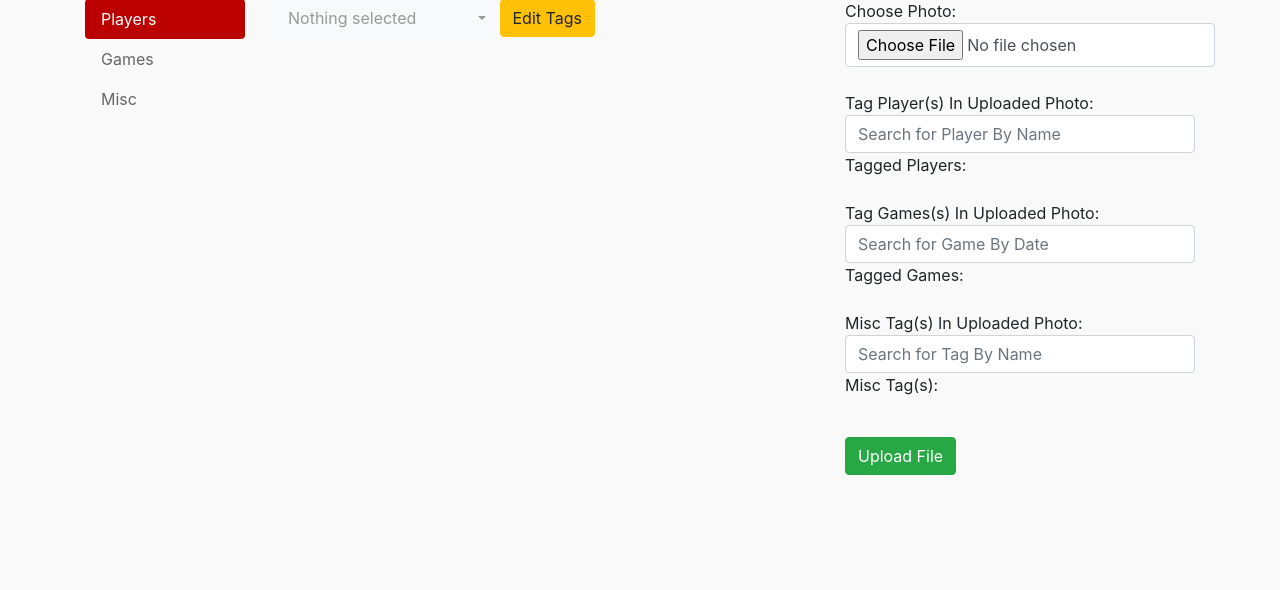
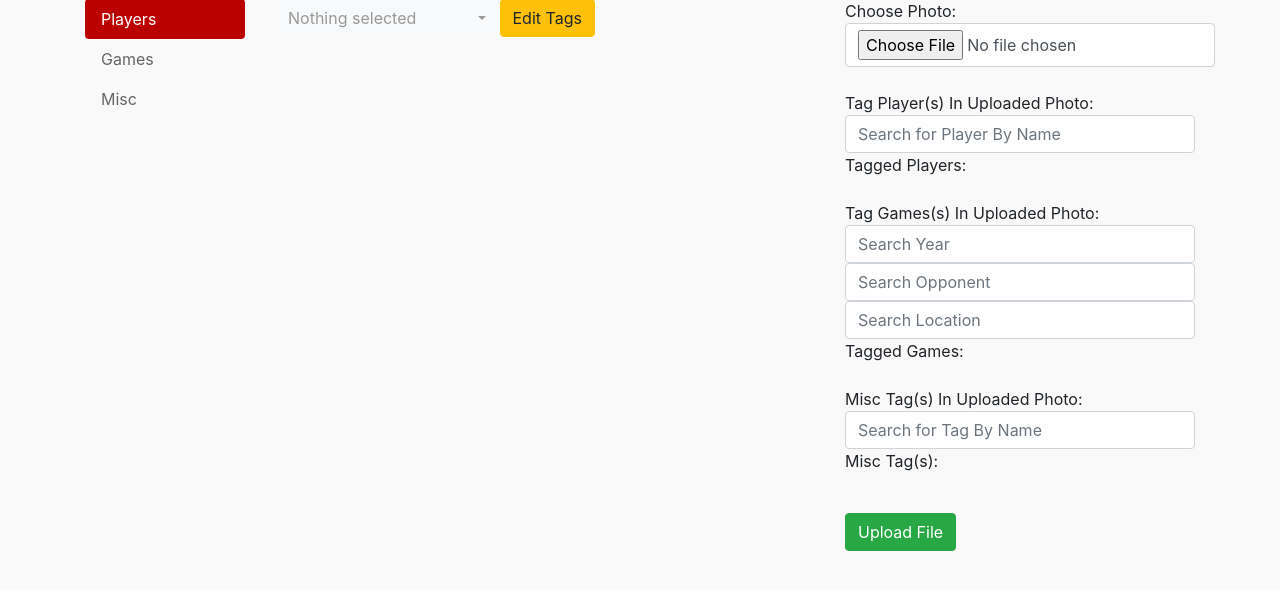
Before and after one commit to K-Bird/BuckeyeFootball, a PHP site: page /media.php in a window 1280 px wide. Shown: the part 170-760 px from the top of the page. Run offline with PHP 8.4, Linux system fonts and the light colour scheme; data that the repository does not hold is empty; some libraries are stand-ins or nearby versions.

Commit message:
Game Tags Revamp
- Searching for game tags enhanced
- Searching by date, opponent and location
- Both upload and existing tags

```diff
--- a/libs/db/common_db_functions.php
+++ b/libs/db/common_db_functions.php
@@ -1480,8 +1480,10 @@ function buildEditTagsBody($ID, $type) {
             echo '<div id="gamePhotoTags' . $i . '">';
             echo returnTags($photoID, 'game');
             echo '<br>Tag Game(s) In This Photo:&nbsp;&nbsp;
-              <input type="text" class="form-control gameTagSearchDisplayed" id="editAddGameTagSearch', $i . '" data-num="', $i . '" data-photoID="' . $photoID . '" placeholder="Search for Game By Date"/>
-              <div id="gameTagExistingResults' . $i . '" class="editAddGameTagResults" data-num="' . $i . '"></div>';
+              <input id="gamesSearchExistingYear' . $i . '" type="text" class="form-control gameSearchFieldExisting" data-num="', $i . '" data-photoID="' . $photoID . '" placeholder="Search for Game By Year"/>
+              <input id="gamesSearchExistingOpp' . $i . '" type="text" class="form-control gameSearchFieldExisting" data-num="', $i . '" data-photoID="' . $photoID . '" placeholder="Search for Game By Opponent"/>
+              <input id="gamesSearchExistingLoc' . $i . '" type="text" class="form-control gameSearchFieldExisting" data-num="', $i . '" data-photoID="' . $photoID . '" placeholder="Search for Game By Location"/>
+            <div id="gameTagExistingResults' . $i . '" class="editAddGameTagResults" data-num="' . $i . '"></div>';
             echo '</li>';
         }
         if ($type === 'misc') {
--- a/media.php
+++ b/media.php
@@ -8,6 +8,7 @@ include ('parts/common_inputs.php');
         <link rel="stylesheet" type="text/css" href="libs/css/bootstrap.css">
         <link rel="stylesheet" type="text/css" href="libs/css/nouislider.css">
         <link rel="stylesheet" type="text/css" href="libs/css/common.css">
+        <link rel="stylesheet" type="text/css" href="libs/css/bootstrap-datepicker.css">
         <link rel="stylesheet" type="text/css" href="libs/css/grid-gallery.css">
         <link rel="stylesheet" type="text/css" href="libs/css/lightbox.css">
         <link rel="stylesheet" type="text/css" href="libs/css/bootstrap-select.min.css">
@@ -17,6 +18,7 @@ include ('parts/common_inputs.php');
         <script src="libs/js/nouislider.js"></script>
         <script src="libs/js/wNumb.js"></script>
         <script src="libs/js/bootstrap-select.min.js"></script>
+        <script src="libs/js/bootstrap-datepicker.js"></script>
         <script src="libs/js/grid-gallery.js"></script>
         <script src="libs/js/lightbox.js"></script>
         <script src="libs/js/commonFunctions.js"></script>
@@ -226,11 +228,13 @@ include ('parts/common_inputs.php');
         });
 
         //On typing into game tag upload searchbox genterate the tag results as buttons
-        $("#gameTagSearchUpload").keyup(function () {
+        $(".gamesSearchField").keyup(function () {
 
-            var date = $('#gameTagSearchUpload').val();
+            var year = $('#gamesSearchYear').val();
+            var opp = $('#gamesSearchOpp').val();
+            var loc = $('#gamesSearchLoc').val();
 
-            if (date === '') {
+            if (year === '' && opp === '' && loc === '') {
                 $('#gameTagResults').replaceWith('<div id="gameTagResults"></div>');
             } else {
 
@@ -238,7 +242,7 @@ include ('parts/common_inputs.php');
                         {
                             url: "libs/ajax/search_game_tag.php",
                             type: "POST",
-                            data: {date: date, type: "upload"},
+                            data: {year : year, opp : opp, loc : loc, type: "upload"},
                             success: function (data, textStatus, jqXHR)
                             {
                                 $('#gameTagResults').replaceWith(data);
@@ -249,6 +253,7 @@ include ('parts/common_inputs.php');
                             }
                         });
             }
+
         });
 
         //On typing into misc tag upload searchbox genterate the tag results as buttons
@@ -305,20 +310,24 @@ include ('parts/common_inputs.php');
         });
 
         //On typing into game tag existing searchbox genterate the tag results as buttons
-        $(document).on("keyup", '.gameTagSearchDisplayed', function () {
+        $(document).on("keyup", '.gameSearchFieldExisting', function () {
 
-            var date = $(this).val();
             var number = $(this).attr('data-num');
             var photoID = $(this).attr('data-photoID');
 
-            if (date === '') {
+            var year = $('#gamesSearchExistingYear' + number).val();
+            var opp = $('#gamesSearchExistingOpp' + number).val();
+            var loc = $('#gamesSearchExistingLoc' + number).val();
+
+
+            if (year === '' && opp === '' && loc === '') {
                 $('#gameTagExistingResults' + number).empty();
             } else {
                 $.ajax(
                         {
                             url: "libs/ajax/search_game_tag.php",
                             type: "POST",
-                            data: {date: date, num: number, type: "existing", photoID: photoID},
+                            data: {year : year, opp : opp, loc : loc, num: number, type: "existing", photoID: photoID},
                             success: function (data, textStatus, jqXHR)
                             {
                                 $('#gameTagExistingResults' + number).replaceWith(data);
--- a/parts/media/mediaPhotoTab.php
+++ b/parts/media/mediaPhotoTab.php
@@ -86,7 +86,9 @@ $misc_photo_ID = $fetchPhotoMiscID['Value'];
                 <div id="playerTagSelected"></div>
                 <br>
                 Tag Games(s) In Uploaded Photo:&nbsp;&nbsp;
-                <input type="text" class="form-control" id="gameTagSearchUpload" placeholder="Search for Game By Date"/>
+                <input id="gamesSearchYear" class="form-control gamesSearchField" placeholder="Search Year">
+                <input id="gamesSearchOpp" class="form-control gamesSearchField" placeholder="Search Opponent">
+                <input id="gamesSearchLoc" class="form-control gamesSearchField" placeholder="Search Location">
                 <div id="gameTagResults"></div>
                 Tagged Games:&nbsp;&nbsp;
                 <div id="gameTagSelected"></div>
```
Also changed, not shown: libs/ajax/search_game_tag.php (+11 -6 lines).
